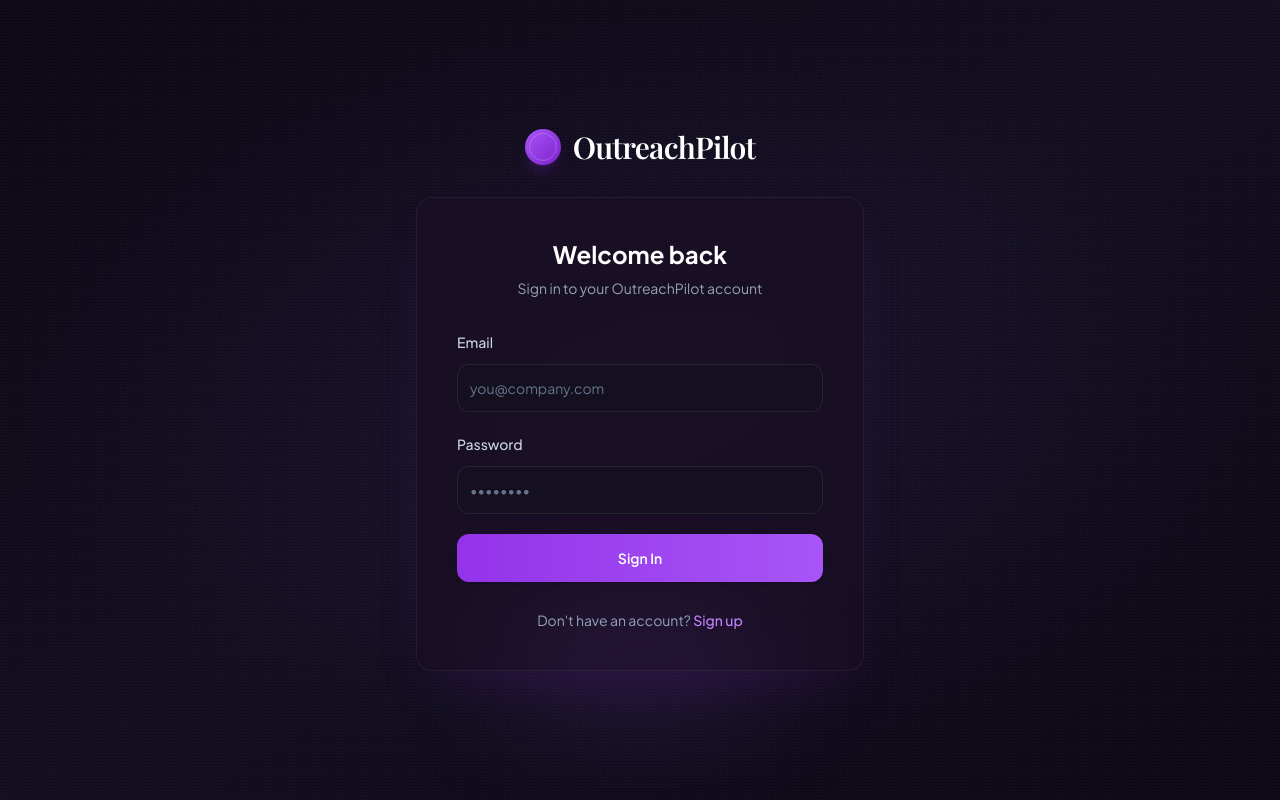
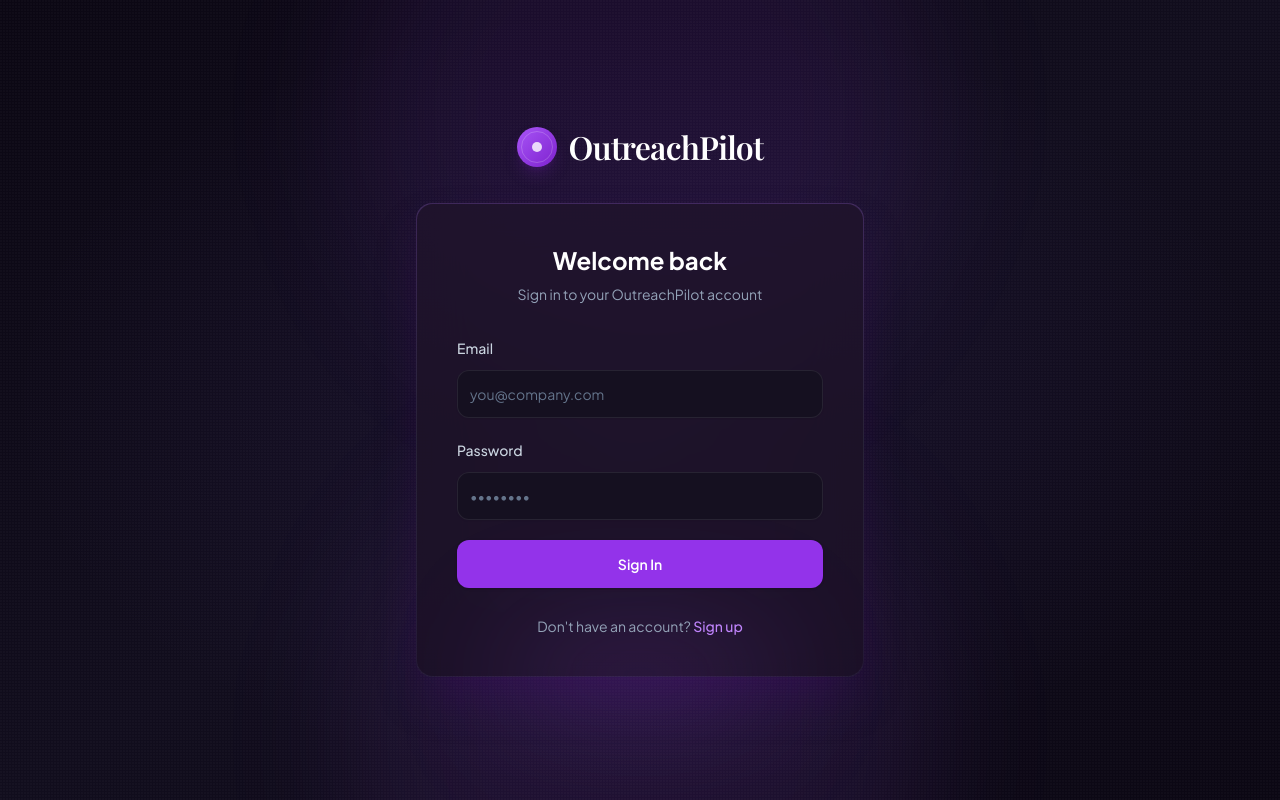
Before and after one commit to S-Borna/velaris, a Next.js app: page /login in a window 1280 px wide. Built offline with nearby package versions, Linux system fonts and the light colour scheme.

Commit message:
style: intensify premium auth atmosphere and card depth

```diff
--- a/app/(auth)/layout.tsx
+++ b/app/(auth)/layout.tsx
@@ -17,6 +17,14 @@ export default function AuthLayout({
     return (
         <div className="relative flex min-h-screen items-center justify-center overflow-hidden bg-gradient-to-br from-[#0B0713] via-[#110D1D] to-[#0B0713] px-4">
             <div
+                className="pointer-events-none absolute -top-44 left-1/2 h-[36rem] w-[36rem] -translate-x-1/2 rounded-full bg-purple-600/10 blur-3xl"
+                aria-hidden="true"
+            />
+            <div
+                className="pointer-events-none absolute -bottom-56 left-1/2 h-[36rem] w-[36rem] -translate-x-1/2 rounded-full bg-purple-500/10 blur-3xl"
+                aria-hidden="true"
+            />
+            <div
                 className="pointer-events-none absolute inset-0 bg-[radial-gradient(ellipse_at_center,rgba(139,92,246,0.08),transparent_70%)]"
                 aria-hidden="true"
             />
@@ -33,11 +41,12 @@ export default function AuthLayout({
             <div className="relative z-10 w-full max-w-md">
                 <div className="mb-8 flex flex-col items-center gap-3">
                     <div className="flex items-center gap-3">
-                        <div className="relative h-9 w-9 rounded-full bg-gradient-to-br from-purple-500 to-purple-700 shadow-lg shadow-purple-900/40">
+                        <div className="relative flex h-10 w-10 items-center justify-center rounded-full bg-gradient-to-br from-purple-500 to-purple-700 shadow-lg shadow-purple-900/40">
                             <div className="absolute inset-1 rounded-full border border-white/20" />
+                            <div className="h-2.5 w-2.5 rounded-full bg-white/80" />
                         </div>
                         <span
-                            className={`${playfairDisplay.className} text-3xl tracking-tight text-white`}
+                            className={`${playfairDisplay.className} text-[2rem] tracking-tight text-white`}
                         >
                             {APP_NAME}
                         </span>
--- a/app/(auth)/login/page.tsx
+++ b/app/(auth)/login/page.tsx
@@ -50,9 +50,10 @@ export default function LoginPage() {
     }
 
     return (
-        <div className="relative rounded-2xl border border-white/[0.06] bg-[#1A1025]/80 p-10 shadow-2xl shadow-purple-900/20 backdrop-blur-xl">
+        <div className="relative rounded-2xl bg-gradient-to-b from-purple-400/20 via-white/[0.08] to-white/[0.03] p-[1px] shadow-2xl shadow-purple-950/40">
+            <div className="relative rounded-2xl bg-[#1A1025]/85 p-10 backdrop-blur-xl">
                 <div
-                className="pointer-events-none absolute -bottom-8 left-1/2 h-16 w-64 -translate-x-1/2 rounded-full bg-purple-500/20 blur-3xl"
+                    className="pointer-events-none absolute -bottom-8 left-1/2 h-16 w-64 -translate-x-1/2 rounded-full bg-purple-500/25 blur-3xl"
                     aria-hidden="true"
                 />
 
@@ -109,7 +110,7 @@ export default function LoginPage() {
                     <Button
                         type="submit"
                         disabled={isLoading}
-                    className="h-12 w-full rounded-lg bg-gradient-to-r from-purple-600 to-purple-500 font-semibold text-white transition-all duration-200 hover:-translate-y-[1px] hover:from-purple-500 hover:to-purple-400 hover:shadow-lg hover:shadow-purple-900/40"
+                        className="h-12 w-full rounded-lg bg-purple-600 font-semibold text-white transition-all duration-200 hover:-translate-y-[1px] hover:bg-purple-500 hover:shadow-xl hover:shadow-purple-900/40"
                     >
                         {isLoading ? "Signing in..." : "Sign In"}
                     </Button>
@@ -125,5 +126,6 @@ export default function LoginPage() {
                     </Link>
                 </p>
             </div>
+        </div>
     );
 }
```
Lines whose indentation alone changed are shown as unchanged.
